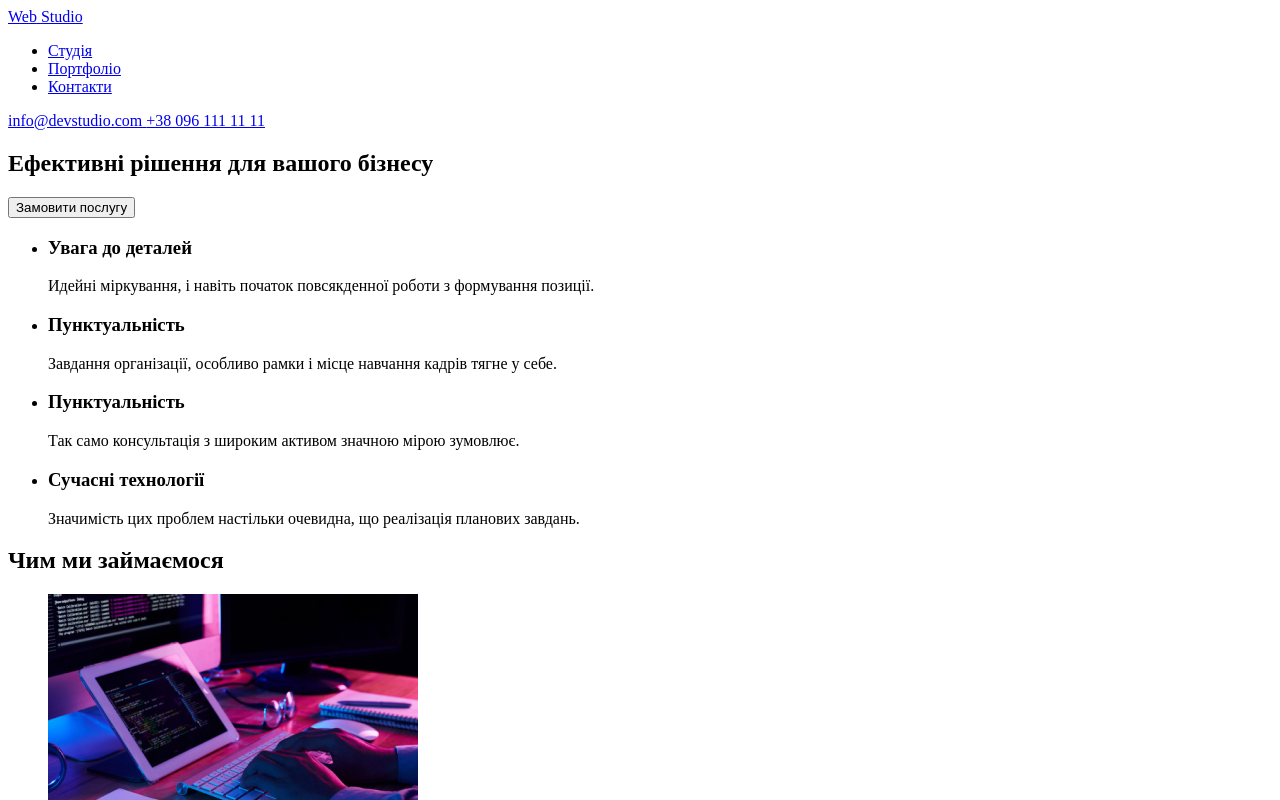
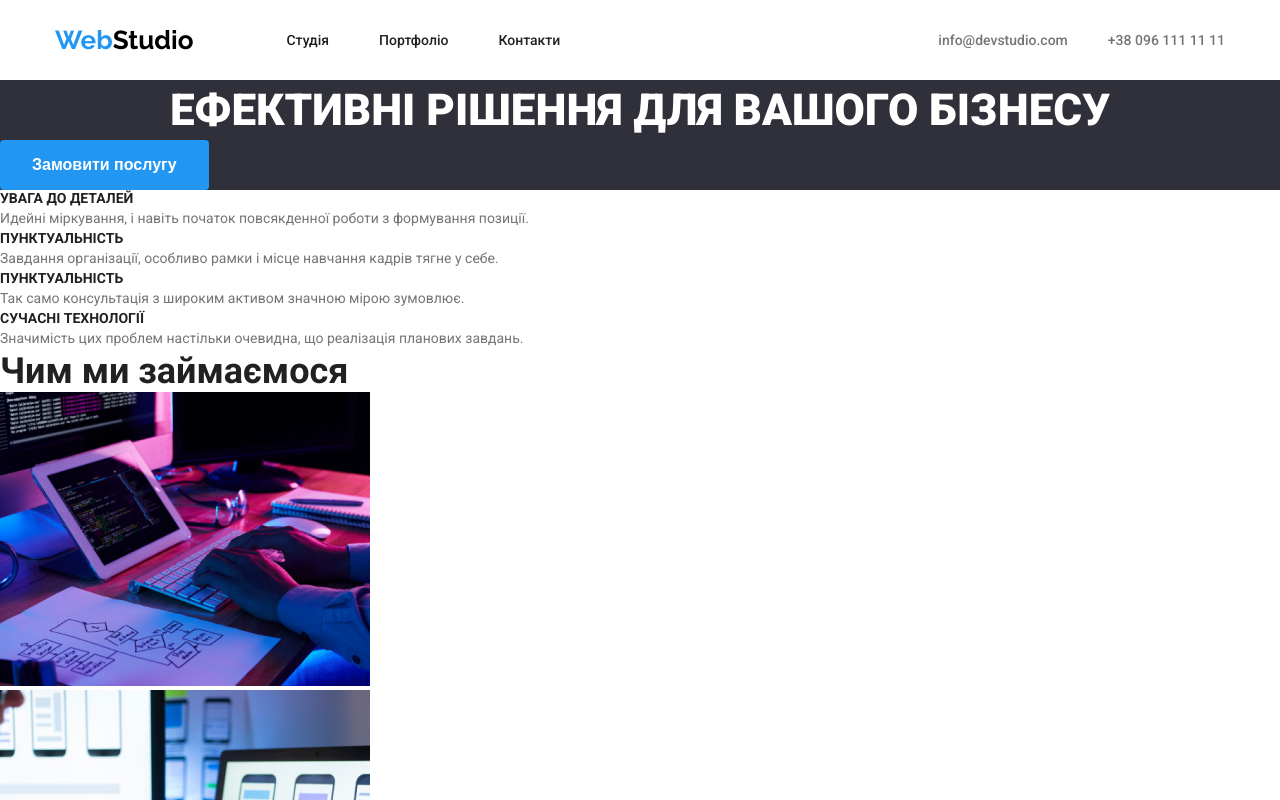
Before and after one commit to RogueMoore/markup-hw-03, a plain HTML site: page index.html in a window 1280 px wide. Shown: the top 800 px of the page. Drawn offline with Linux system fonts and the light colour scheme.

Commit message:
finished header, started making hero-block

```diff
--- a/css/contacts.css
+++ b/css/contacts.css
@@ -1,4 +1,13 @@
+.contacts{
+  display: flex;
+  align-items: center;
+  gap: 40px;
+}
+
 .contacts__link {
+  display: flex;
+  height: 80px;
+  align-items: center;
   text-decoration: none;
 
   color: var(--accent-color);
--- a/css/header.css
+++ b/css/header.css
@@ -1,6 +1,7 @@
 .header__content {
   display: flex;
-  flex-direction: row;
   justify-content: space-between;
   height: 80px;
+
+  align-items: center;
 }
--- a/css/logo.css
+++ b/css/logo.css
@@ -1,4 +1,6 @@
 .logo {
+  display: flex;
+  align-items: center;
   font-family: Raleway;
   font-size: 26px;
   font-weight: 700;
--- a/css/main.css
+++ b/css/main.css
@@ -1,15 +1,15 @@
-@import "./reset";
-@import "./vars";
-@import "./header";
-@import "./container";
-@import "./logo";
-@import "./nav";
-@import "./contacts";
-@import "./hero";
-@import "./features";
-@import "./services";
-@import "./team";
-@import "./button";
+@import "./reset.css";
+@import "./vars.css";
+@import "./header.css";
+@import "./container.css";
+@import "./logo.css";
+@import "./nav.css";
+@import "./contacts.css";
+@import "./hero.css";
+@import "./features.css";
+@import "./services.css";
+@import "./team.css";
+@import "./button.css";
 
 /* site portfolio */
 
--- a/css/nav.css
+++ b/css/nav.css
@@ -4,22 +4,26 @@
 }
 
 .nav__list {
-  padding: 0;
-  margin: 0;
+  display: flex;
+  align-items: center;
 
-  display: flex;
   gap: 50px;
+
+
 
   list-style: none;
 }
 
 .nav__link {
+  display: flex;
   text-decoration: none;
-
+  align-items: center;
+  height: 80px;
   color: var(--secondary-color);
 
   font-size: 14px;
   font-weight: 500;
+
 }
 
 .nav__link:hover,
--- a/css/reset.css
+++ b/css/reset.css
@@ -5,3 +5,15 @@
   font-family: "Raleway", sans-serif;
   font-family: "Roboto", sans-serif;
 }
+
+h1,
+h2,
+h3,
+h4,
+h5,
+h6,
+p,
+ul {
+  margin: 0;
+  padding: 0;
+}
--- a/index.html
+++ b/index.html
@@ -27,10 +27,10 @@
               <a class="nav__link" href="index.html">Студія</a>
             </li>
             <li>
-              <a class="link__navigation" href="portfolio.html">Портфоліо</a>
+              <a class="nav__link" href="portfolio.html">Портфоліо</a>
             </li>
             <li>
-              <a class="link__navigation" href="#">Контакти</a>
+              <a class="nav__link" href="#">Контакти</a>
             </li>
           </ul>
         </nav>
```
